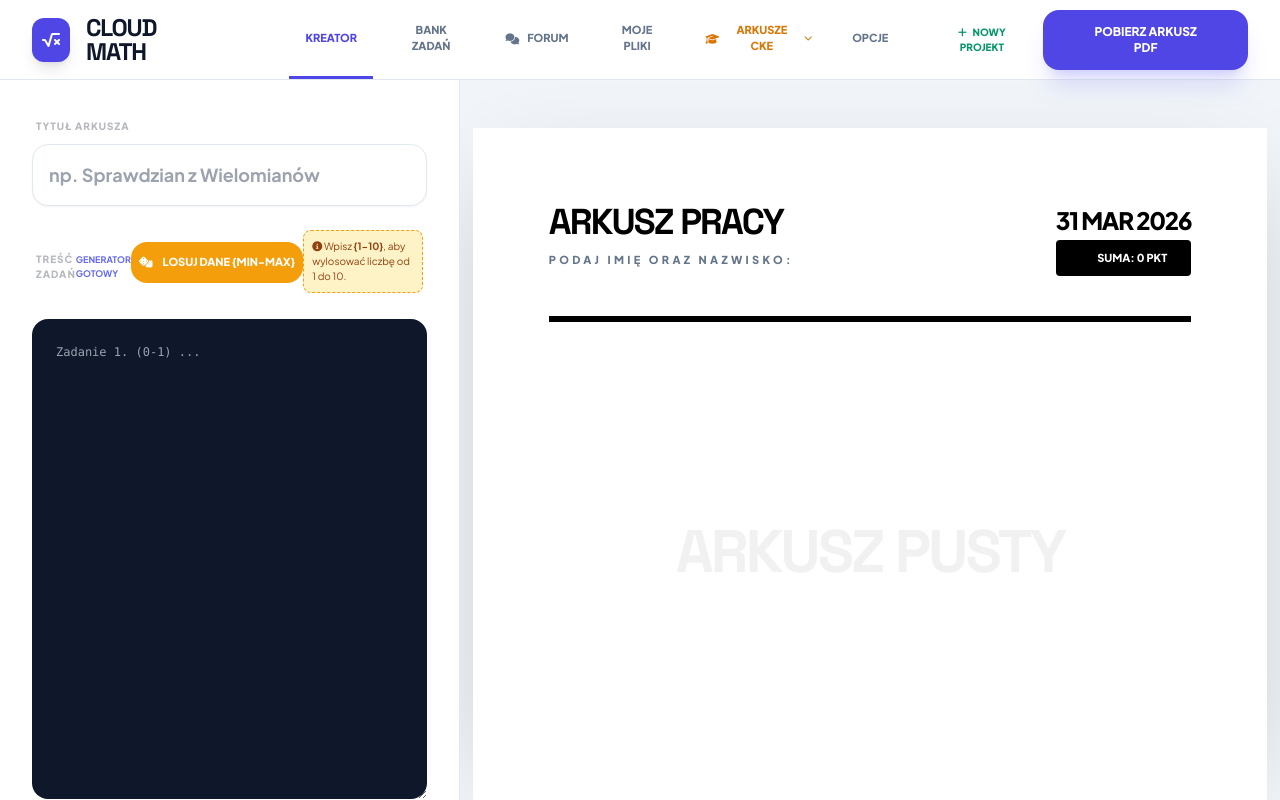
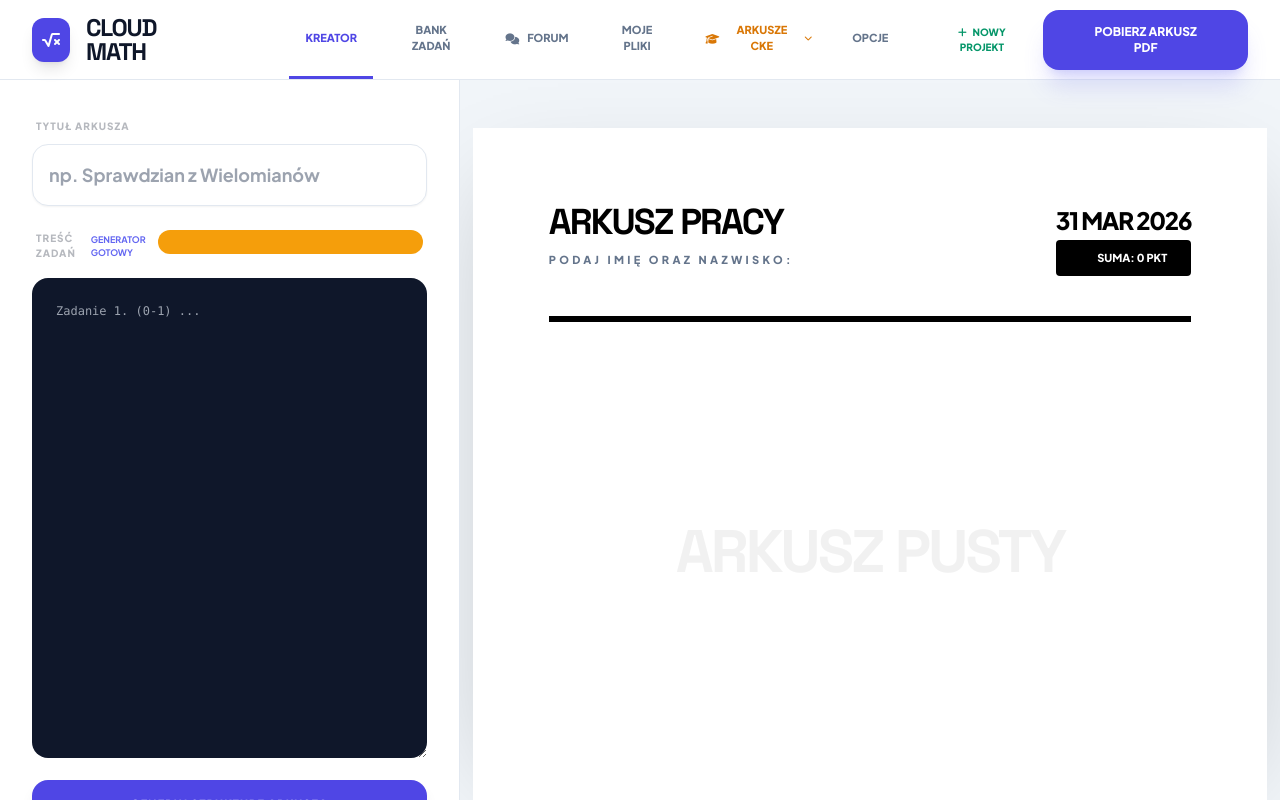
Before and after one commit to Qali0924/CLOUD-MATH, a website: page index.html in a window 1280 px wide. Drawn offline with nearby package versions, Linux system fonts and the light colour scheme.

Commit message:
Update index.html

```diff
--- a/index.html
+++ b/index.html
@@ -268,11 +268,6 @@
                         <label class="text-[10px] font-black uppercase opacity-30 tracking-widest">Treść zadań</label>
                         <span class="text-[9px] font-bold text-indigo-500">GENERATOR GOTOWY</span>
                         <button onclick="generateRandomVersions()" class="w-full bg-amber-500 hover:bg-amber-600 text-white py-3 rounded-2xl font-black uppercase text-[11px] mb-2 transition-all">
-    <i class="fas fa-dice mr-2"></i> Losuj dane {min-max}
-</button>
-                        <div class="version-hint no-print">
-    <i class="fas fa-info-circle"></i> Wpisz <b>{1-10}</b>, aby wylosować liczbę od 1 do 10.
-</div>
                     </div>
                     <textarea id="taskInput" class="w-full h-[480px] bg-slate-900 text-indigo-200 rounded-2xl p-6 text-xs font-mono leading-relaxed border-none outline-none focus:ring-2 ring-indigo-500/20" placeholder="Zadanie 1. (0-1) ..."></textarea>
                     <button onclick="parseTasks()" class="w-full bg-indigo-600 text-white py-4 rounded-2xl font-black uppercase text-[11px] tracking-widest shadow-lg hover:bg-indigo-700 transition-all">
@@ -755,10 +750,6 @@ function switchTabMob(mode) {
     </button>
     <button onclick="switchTabMob('forum')" id="mob-forum" class="mob-btn">
         <i class="fas fa-users"></i>Forum
-    </button>
-        <button onclick="generateRandomVersions()" class="w-full bg-amber-500 hover:bg-amber-600 text-white py-3 rounded-2xl font-black uppercase text-[11px] mb-2 transition-all">
-    <i class="fas fa-dice mr-2"></i> Losuj dane {min-max}
-</button>
 </div>
 </body>
 </html>
```
